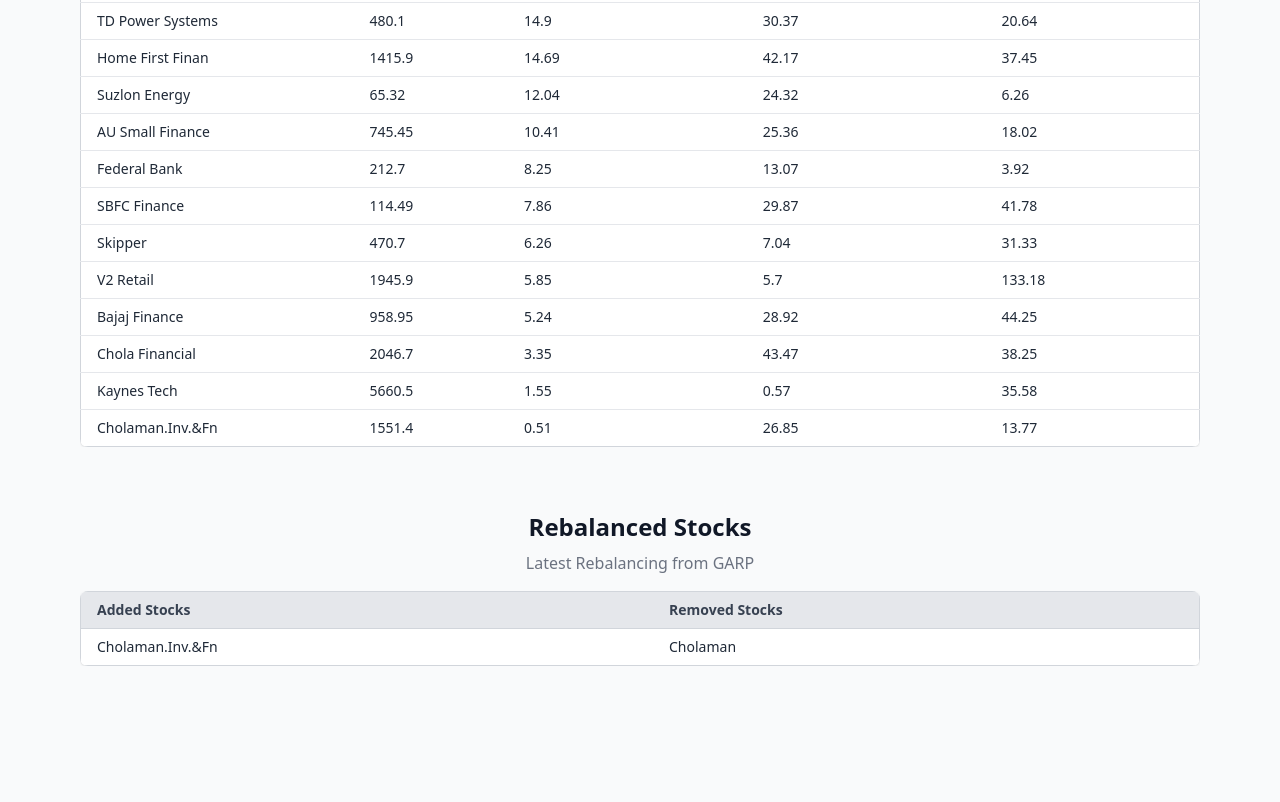
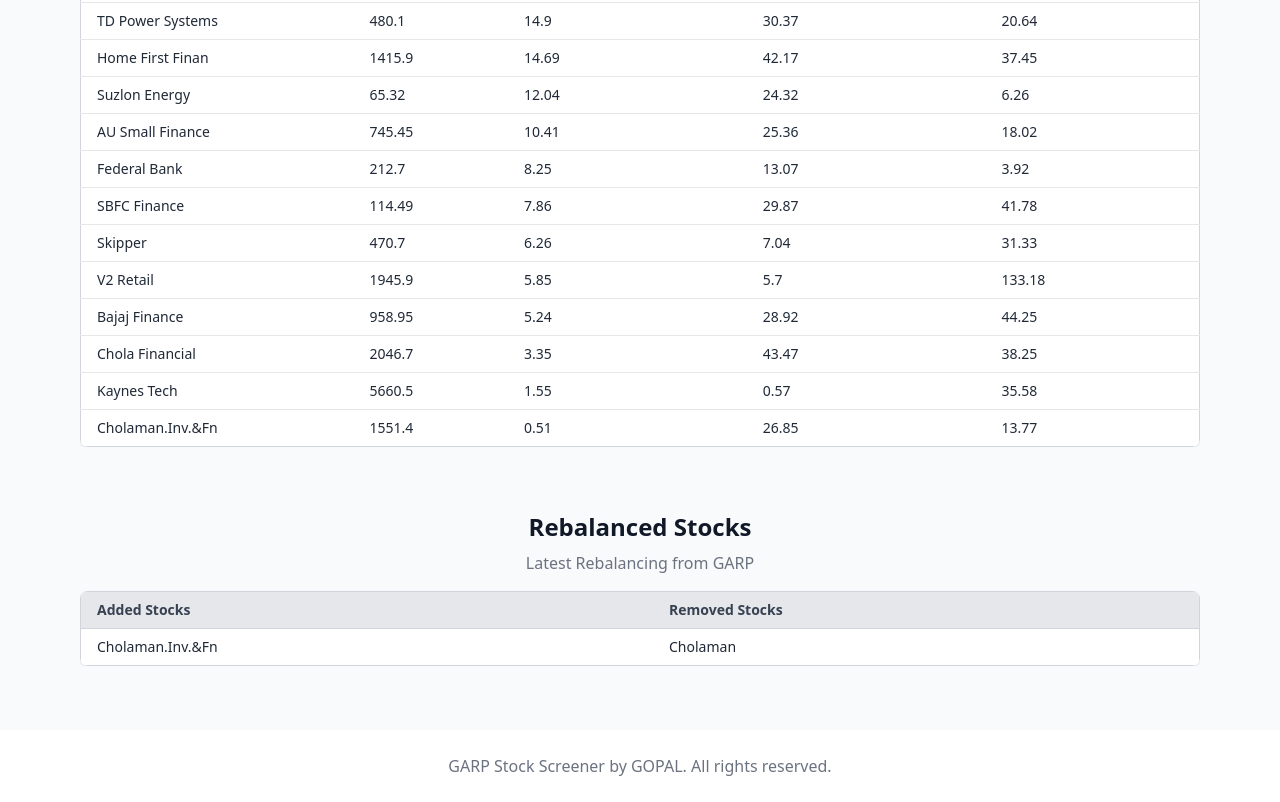
Before and after one commit to misterdas/garp, a plain HTML site: page index.html in a window 1280 px wide. Shown: the part 841-1643 px from the top of the page. Before the commit the page ends 1507 px from the top, so only its background shows below. Drawn offline with nearby package versions, Linux system fonts and the light colour scheme.

Commit message:
Update index.html

```diff
--- a/index.html
+++ b/index.html
@@ -121,5 +121,10 @@
     });
   </script>
 
+    <!-- Footer -->
+  <footer class="bg-white dark:bg-gray-800 text-center text-gray-500 dark:text-gray-400 py-6 mt-16">
+    <p>GARP Stock Screener by GOPAL. All rights reserved.</p>
+  </footer>
+
 </body>
 </html>
```
